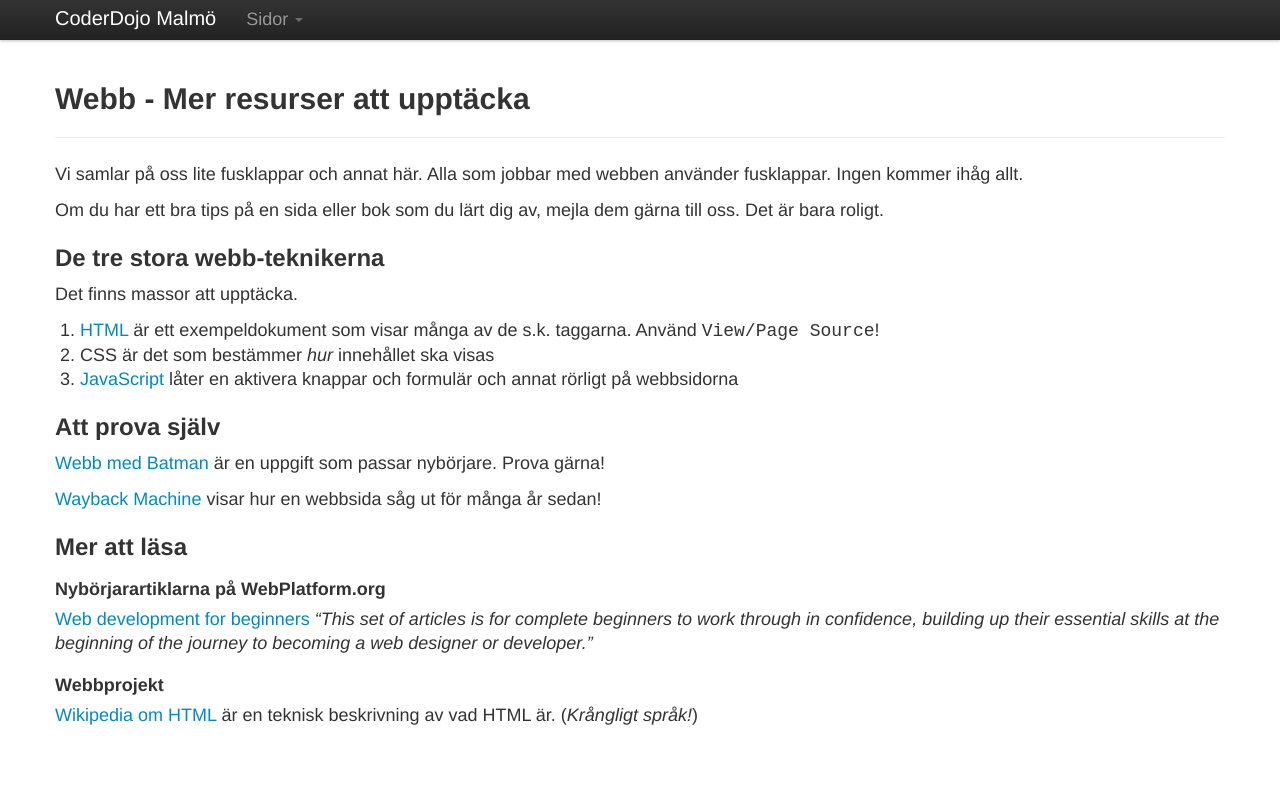
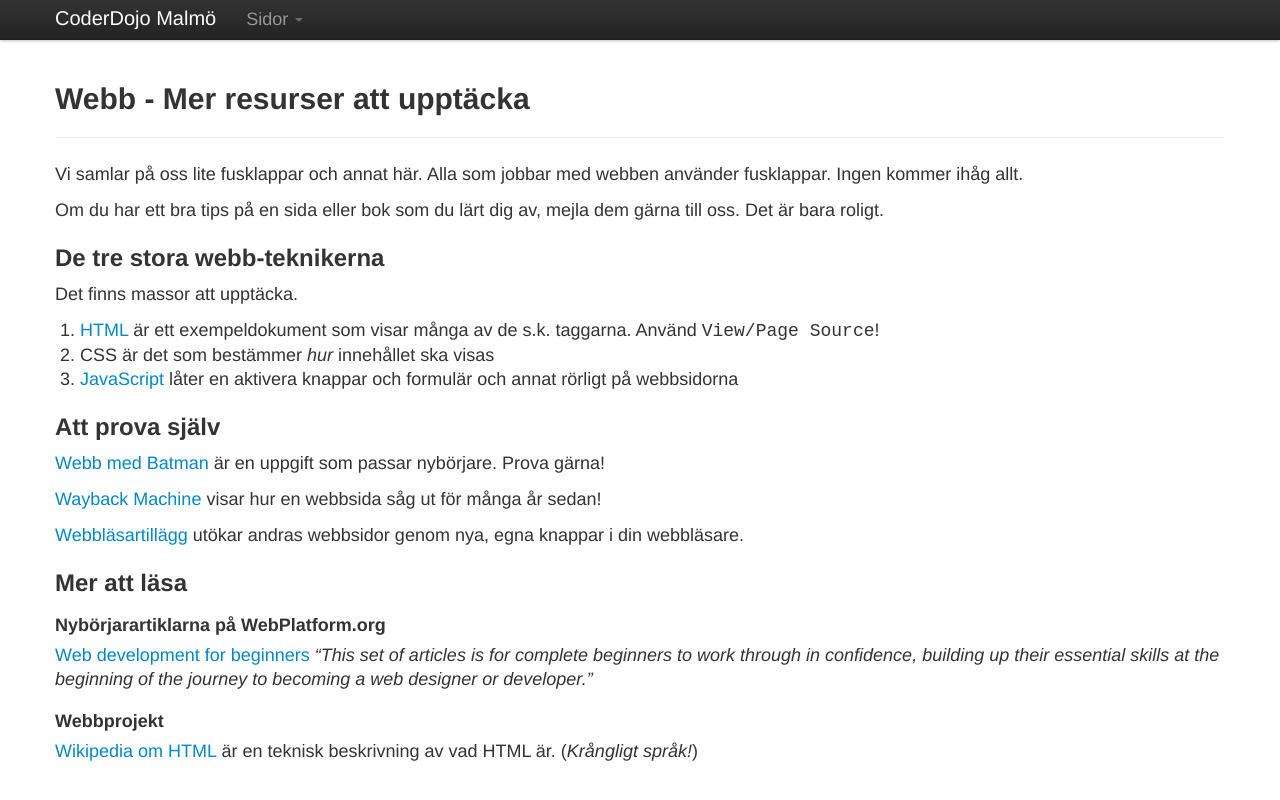
Before and after one commit to coderdojo-malmo/coderdojo-malmo.github.com, a Jekyll site: the page built from web_more.md, in a window 1280 px wide. Shown: the top 800 px of the page. Built offline with Jekyll 4.4.1, drawn with Linux system fonts in a browser that asks for light colours.

Commit message:
Linked Web Browser Ext page on the More Web page

```diff
--- a/web_more.md
+++ b/web_more.md
@@ -23,6 +23,8 @@ Det finns massor att upptäcka.
 
 [Wayback Machine](/web_wayback.html) visar hur en webbsida såg ut för många år sedan!
 
+[Webbläsartillägg](/web_browser_extensions.html) utökar andras webbsidor genom nya, egna knappar i din webbläsare.
+
 ## Mer att läsa
 
 ### Nybörjarartiklarna på WebPlatform.org
```
